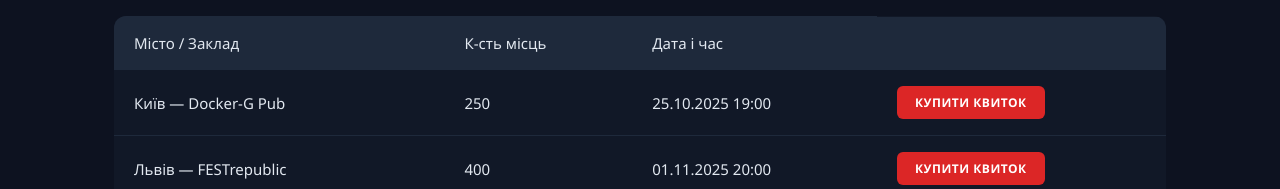
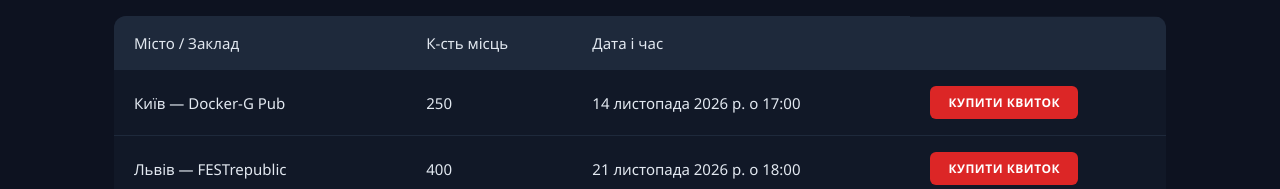
Before and after one commit to hrezolit83/lotopay_landing, a React (Vite) app: page / in a window 1280 px wide. Shown: the part 763-952 px from the top of the page. Built offline with nearby package versions, Linux system fonts and the light colour scheme.

Commit message:
concerts: ISO-дати на листопад–грудень 2026, формат Intl uk-UA, приховування минулих

```diff
--- a/src/components/Concerts/Concerts.jsx
+++ b/src/components/Concerts/Concerts.jsx
@@ -1,16 +1,20 @@
-import { useState } from "react";
-import { concerts } from "../../data/concerts";
+import { useMemo, useState } from "react";
+import { formatConcertDate, getUpcomingConcerts } from "../../data/concerts";
 import Modal from "../Modal/Modal";
 import styles from "./Concerts.module.css";
 
 export default function Concerts() {
   const [selectedConcert, setSelectedConcert] = useState(null);
+  const upcoming = useMemo(() => getUpcomingConcerts(), []);
 
   return (
     <section id="concerts" className={styles.section}>
       <div className="container">
         <h2 className={styles.heading}>Найближчі концерти</h2>
 
+        {upcoming.length === 0 ? (
+          <p className={styles.empty}>Нові дати незабаром</p>
+        ) : (
           <div className={styles.tableWrap}>
             <table className={styles.table}>
               <thead>
@@ -22,11 +26,13 @@ export default function Concerts() {
                 </tr>
               </thead>
               <tbody>
-              {concerts.map((c, i) => (
-                <tr key={i}>
+                {upcoming.map((c) => (
+                  <tr key={c.id}>
                     <td data-label="Місто / Заклад">{c.city}</td>
                     <td data-label="К-сть місць">{c.seats}</td>
-                  <td data-label="Дата і час">{c.date}</td>
+                    <td data-label="Дата і час">
+                      <time dateTime={c.date}>{formatConcertDate(c.date)}</time>
+                    </td>
                     <td data-label="">
                       <button
                         className={styles.buyBtn}
@@ -40,6 +46,7 @@ export default function Concerts() {
               </tbody>
             </table>
           </div>
+        )}
       </div>
 
       <Modal open={!!selectedConcert} onClose={() => setSelectedConcert(null)}>
@@ -49,7 +56,9 @@ export default function Concerts() {
           {selectedConcert && (
             <>
               <p className={styles.concertName}>{selectedConcert.city}</p>
-              <p className={styles.concertDate}>{selectedConcert.date}</p>
+              <p className={styles.concertDate}>
+                {formatConcertDate(selectedConcert.date)}
+              </p>
             </>
           )}
           <p className={styles.modalNote}>
--- a/src/components/Concerts/Concerts.module.css
+++ b/src/components/Concerts/Concerts.module.css
@@ -64,6 +64,17 @@
 .buyBtn:hover {
   background: #b91c1c;
   transform: translateY(-1px);
+}
+
+.empty {
+  background: #111827;
+  border: 1px dashed #334155;
+  border-radius: 12px;
+  padding: 40px 20px;
+  text-align: center;
+  color: #94a3b8;
+  font-size: 16px;
+  letter-spacing: 0.3px;
 }
 
 .modalContent {
--- a/src/data/concerts.js
+++ b/src/data/concerts.js
@@ -1,6 +1,47 @@
+// Дати зберігаємо в ISO 8601 з явним зсувом київського часу (EET, UTC+2 узимку),
+// щоб порівняння та форматування не залежали від таймзони браузера.
 export const concerts = [
-  { city: "Київ — Docker-G Pub", seats: 250, date: "25.10.2025 19:00" },
-  { city: "Львів — FESTrepublic", seats: 400, date: "01.11.2025 20:00" },
-  { city: "Одеса — Зелений театр", seats: 700, date: "09.11.2025 19:30" },
-  { city: "Харків — ArtZavod", seats: 500, date: "19.11.2025 18:00" },
+  {
+    id: "kyiv-docker-g",
+    city: "Київ — Docker-G Pub",
+    seats: 250,
+    date: "2026-11-14T19:00:00+02:00",
+  },
+  {
+    id: "lviv-festrepublic",
+    city: "Львів — FESTrepublic",
+    seats: 400,
+    date: "2026-11-21T20:00:00+02:00",
+  },
+  {
+    id: "odesa-zelenyi-teatr",
+    city: "Одеса — Зелений театр",
+    seats: 700,
+    date: "2026-12-05T19:30:00+02:00",
+  },
+  {
+    id: "kharkiv-artzavod",
+    city: "Харків — ArtZavod",
+    seats: 500,
+    date: "2026-12-19T18:00:00+02:00",
+  },
 ];
+
+const dateFormatter = new Intl.DateTimeFormat("uk-UA", {
+  day: "2-digit",
+  month: "long",
+  year: "numeric",
+  hour: "2-digit",
+  minute: "2-digit",
+});
+
+export function formatConcertDate(isoDate) {
+  return dateFormatter.format(new Date(isoDate));
+}
+
+// Концерти, які ще не минули, за зростанням дати.
+export function getUpcomingConcerts(now = new Date()) {
+  return concerts
+    .filter((c) => new Date(c.date).getTime() >= now.getTime())
+    .sort((a, b) => new Date(a.date) - new Date(b.date));
+}
```
Lines whose indentation alone changed are shown as unchanged.
